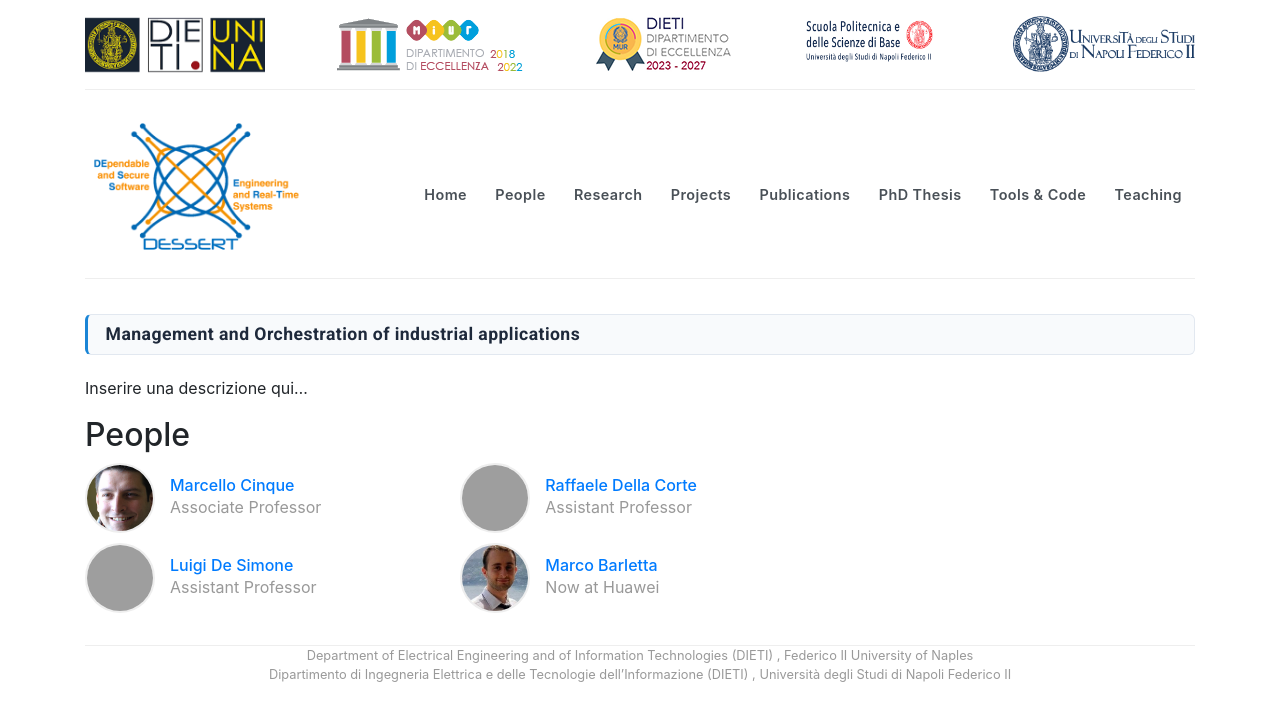
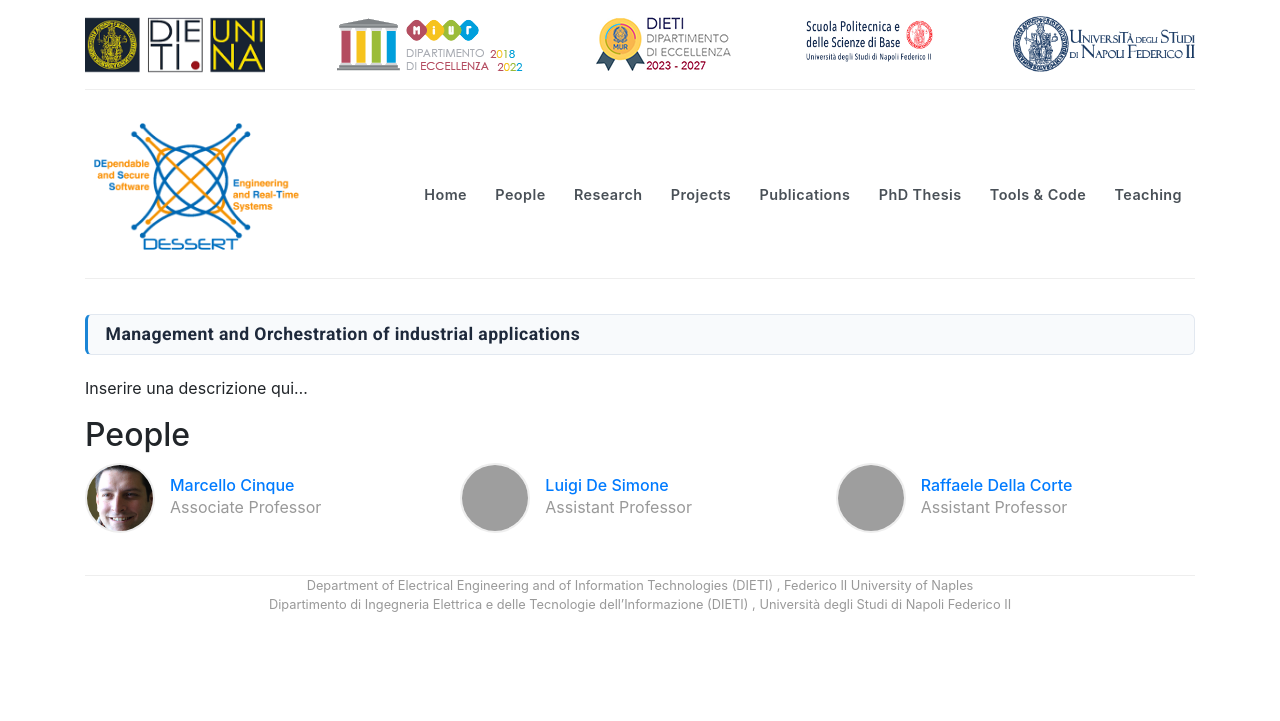
Before and after one commit to dessertlab/dessertlab.github.io, a Jekyll site: the page built from _topics_realtime/orchestration.md, in a window 1280 px wide, cut to the strip 0-721 px from the top of the page. Built offline with Jekyll 4.4.1, drawn with Linux system fonts in a browser that asks for light colours; comment, search, counter and statistics services are not loaded; grey boxes are pictures that could not be loaded.

Commit message:
Update topic: Management and Orchestration of industrial applications

```diff
--- a/_topics_realtime/orchestration.md
+++ b/_topics_realtime/orchestration.md
@@ -8,12 +8,10 @@
   - marcello-cinque
   - luigi-de-simone
   - raffaele-della-corte
-  - marco-barletta
 
 layout: topic
 no-link: false
 last-updated: 2016-11-11
 ---
 
-
 Inserire una descrizione qui...
```
